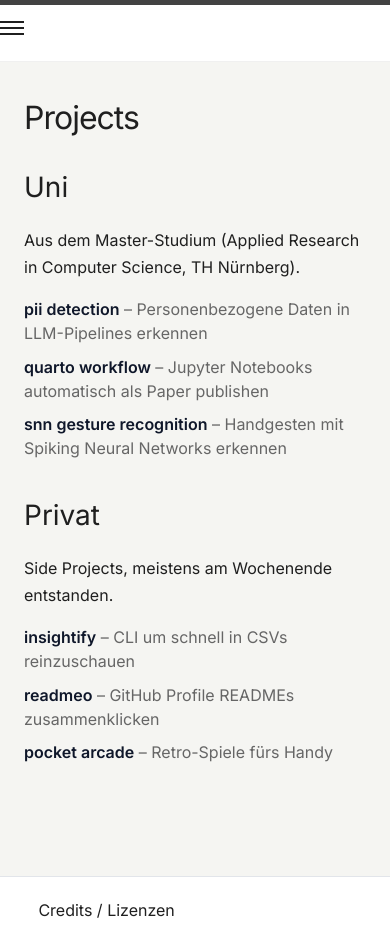
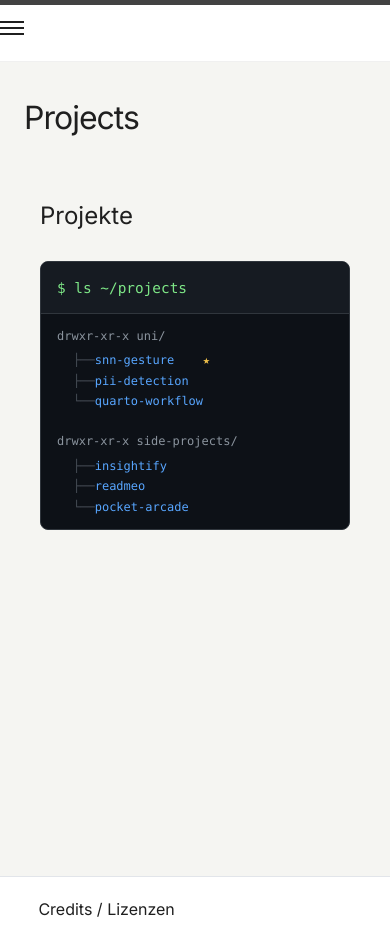
Before and after one commit to werzingerma/werzingerma.github.io, a Jekyll site: the page built from projekte/index.md, in a window 390 px wide and 949 px high. Built offline with Jekyll 4.4.1, drawn with Linux system fonts in a browser that asks for light colours.

Commit message:
project overview updated

```diff
--- a/projekte/index.md
+++ b/projekte/index.md
@@ -4,61 +4,194 @@ title: Projects
 permalink: /projekte/
 ---
 
-## Uni
+<main class="terminal">
+  <h1>Projekte</h1>
 
-Aus dem Master-Studium (Applied Research in Computer Science, TH Nürnberg).
+  <div class="terminal-window">
+    <div class="terminal-header">
+      <span class="terminal-prompt">$ ls ~/projects</span>
+    </div>
 
-<ul class="project-list">
-  <li>
-    <a href="/projekte/llm-pii-detection/">pii detection</a>
-    <span class="desc">– Personenbezogene Daten in LLM-Pipelines erkennen</span>
-  </li>
-  <li>
-    <a href="/projekte/osws-scientific-report/">quarto workflow</a>
-    <span class="desc">– Jupyter Notebooks automatisch als Paper publishen</span>
-  </li>
-  <li>
-    <a href="/projekte/neuroai-snn-gesture-recognition/">snn gesture recognition</a>
-    <span class="desc">– Handgesten mit Spiking Neural Networks erkennen</span>
-  </li>
-</ul>
+    <div class="terminal-content">
+      <!-- Uni -->
+      <div class="directory">
+        <span class="dir-header">drwxr-xr-x  uni/</span>
+        <ul>
+          <li>
+            <span class="tree">├── </span>
+            <a href="/projekte/neuroai-snn-gesture-recognition/">snn-gesture</a>
+            <span class="comment"># gesture recognition mit SNNs</span>
+            <span class="star">★</span>
+          </li>
+          <li>
+            <span class="tree">├── </span>
+            <a href="/projekte/llm-pii-detection/">pii-detection</a>
+            <span class="comment"># PII maskieren vor LLM-Calls</span>
+          </li>
+          <li>
+            <span class="tree">└── </span>
+            <a href="/projekte/osws-scientific-report/">quarto-workflow</a>
+            <span class="comment"># notebooks → papers</span>
+          </li>
+        </ul>
+      </div>
 
-## Privat
+      <!-- Side Projects -->
+      <div class="directory">
+        <span class="dir-header">drwxr-xr-x  side-projects/</span>
+        <ul>
+          <li>
+            <span class="tree">├── </span>
+            <a href="/projekte/insightify/">insightify</a>
+            <span class="comment"># CLI für CSV-Exploration</span>
+          </li>
+          <li>
+            <span class="tree">├── </span>
+            <a href="/projekte/readmeo/">readmeo</a>
+            <span class="comment"># GitHub README generator</span>
+          </li>
+          <li>
+            <span class="tree">└── </span>
+            <a href="/projekte/pocket-arcade/">pocket-arcade</a>
+            <span class="comment"># retro games PWA</span>
+          </li>
+        </ul>
+      </div>
 
-Side Projects, meistens am Wochenende entstanden.
-
-<ul class="project-list">
-  <li>
-    <a href="/projekte/insightify/">insightify</a>
-    <span class="desc">– CLI um schnell in CSVs reinzuschauen</span>
-  </li>
-  <li>
-    <a href="/projekte/readmeo/">readmeo</a>
-    <span class="desc">– GitHub Profile READMEs zusammenklicken</span>
-  </li>
-  <li>
-    <a href="/projekte/pocket-arcade/">pocket arcade</a>
-    <span class="desc">– Retro-Spiele fürs Handy</span>
-  </li>
-</ul>
+    </div>
+  </div>
+</main>
 
 <style>
-.project-list {
-  list-style: none;
-  padding: 0;
-  margin: 1rem 0 2rem 0;
+/* Terminal Container */
+.terminal {
+  max-width: 800px;
+  margin: 0 auto;
+  padding: 2rem 1rem;
 }
 
-.project-list li {
-  margin: 0.6rem 0;
-  line-height: 1.5;
+.terminal h1 {
+  font-family: inherit;
+  margin-bottom: 1.5rem;
 }
 
-.project-list a {
-  font-weight: 600;
+/* Terminal Window */
+.terminal-window {
+  background: #0d1117;
+  border: 1px solid #30363d;
+  border-radius: 8px;
+  overflow: hidden;
 }
 
-.project-list .desc {
-  color: #666;
+.terminal-header {
+  background: #161b22;
+  padding: 0.75rem 1rem;
+  border-bottom: 1px solid #30363d;
+}
+
+.terminal-prompt {
+  font-family: 'JetBrains Mono', 'Fira Code', 'SF Mono', Consolas, monospace;
+  font-size: 0.9rem;
+  color: #7ee787;
+}
+
+.terminal-prompt::after {
+  content: '▋';
+  animation: blink 1s step-end infinite;
+  margin-left: 0.5rem;
+}
+
+@keyframes blink {
+  50% { opacity: 0; }
+}
+
+.terminal-content {
+  padding: 1rem 1.25rem;
+  font-family: 'JetBrains Mono', 'Fira Code', 'SF Mono', Consolas, monospace;
+  font-size: 0.85rem;
+  line-height: 1.7;
+}
+
+/* Directories */
+.directory {
+  margin-bottom: 1.25rem;
+}
+
+.directory:last-child {
+  margin-bottom: 0;
+}
+
+.dir-header {
+  color: #8b949e;
+  display: block;
+  margin-bottom: 0.25rem;
+}
+
+.directory ul {
+  list-style: none;
+  margin: 0;
+  padding: 0;
+  padding-left: 1rem;
+}
+
+.directory li {
+  display: flex;
+  align-items: baseline;
+  gap: 0;
+  white-space: nowrap;
+}
+
+.directory li:hover {
+  background: rgba(88, 166, 255, 0.1);
+  margin-left: -0.5rem;
+  padding-left: 0.5rem;
+  margin-right: -0.5rem;
+  padding-right: 0.5rem;
+}
+
+/* Tree Characters */
+.tree {
+  color: #484f58;
+  user-select: none;
+}
+
+/* Links */
+.terminal-content a {
+  color: #58a6ff;
+  text-decoration: none;
+  min-width: 140px;
+  display: inline-block;
+}
+
+.terminal-content a:hover {
+  text-decoration: underline;
+}
+
+/* Comments */
+.comment {
+  color: #6e7681;
+  margin-left: 0.5rem;
+}
+
+/* Special Markers */
+.star {
+  color: #f0c14b;
+  margin-left: 0.5rem;
+}
+
+/* Mobile */
+@media (max-width: 600px) {
+  .terminal-content {
+    font-size: 0.75rem;
+    padding: 0.75rem 1rem;
+  }
+
+  .terminal-content a {
+    min-width: 100px;
+  }
+
+  .comment {
+    display: none;
+  }
 }
 </style>
```
